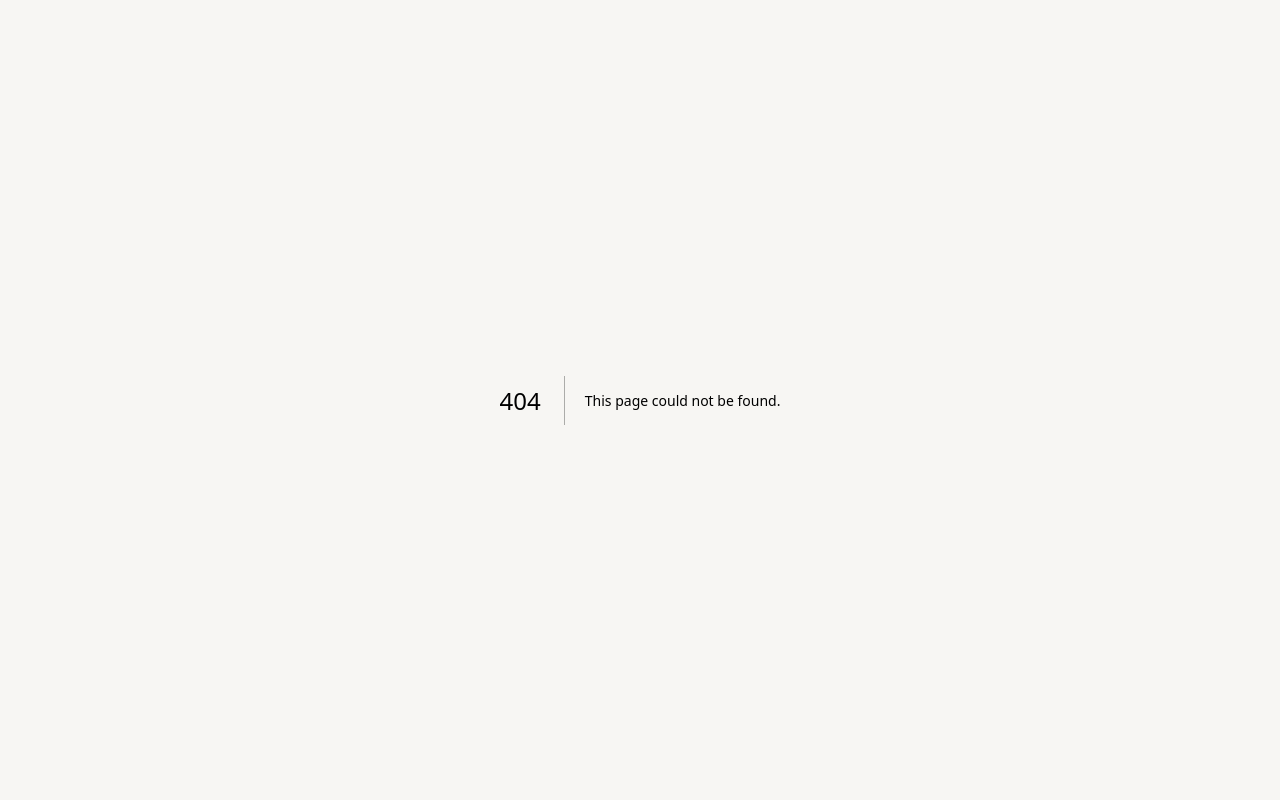
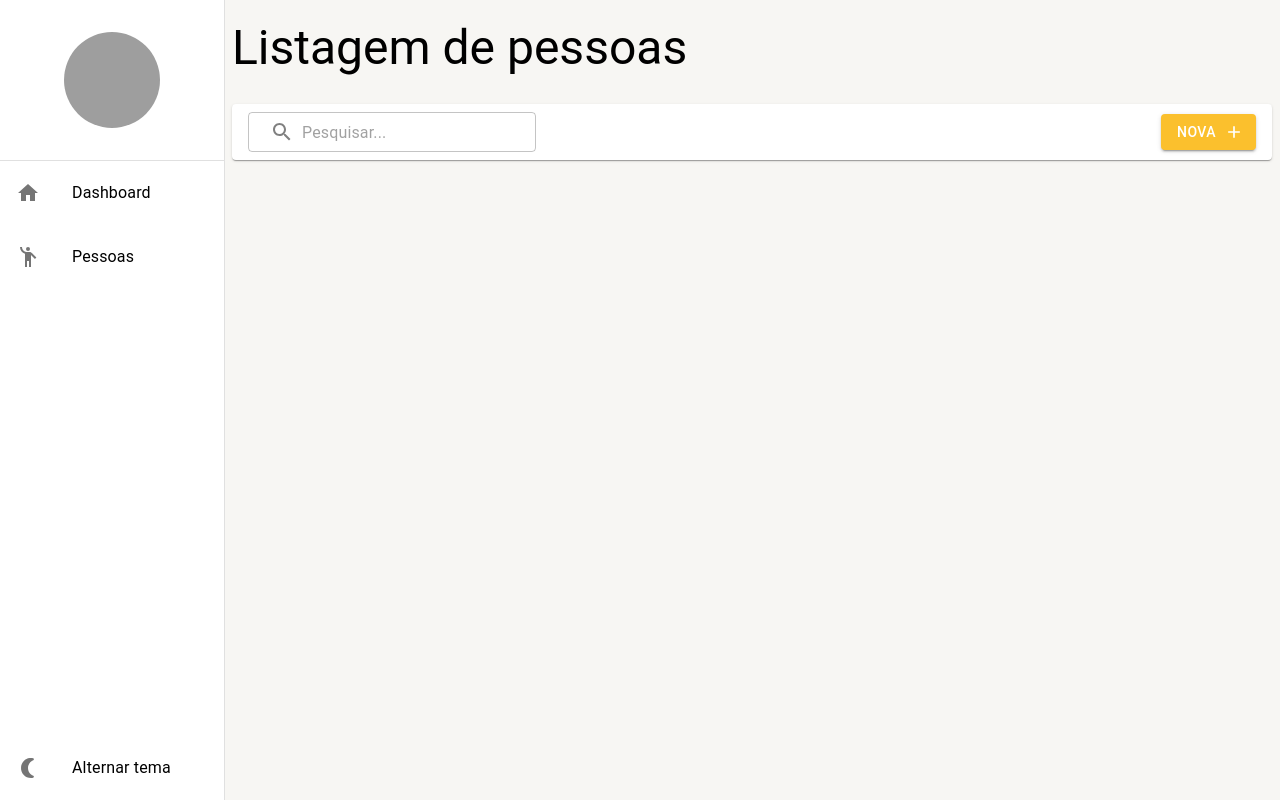
Before and after one commit to Joaorocha07/curso-material-ui, a Next.js app: page /dashboard/pessoas in a window 1280 px wide. Before the commit this address had no page. Built offline with nearby package versions, Linux system fonts and the light colour scheme; data requests are answered from the project's data file; grey boxes are pictures that could not be loaded.

Commit message:
Consultando o backend e montando listagem no React

```diff
--- a/mock/database.json
+++ b/mock/database.json
@@ -2,8 +2,9 @@
     "pessoas": [
         {
             "id": 1,
-            "nome": "João Victor Rocha Santos",
-            "idade": 19
+            "email": "rocha.joao.victor.50@gmail.com",
+            "cidadeId": 1,
+            "nomeCompleto": "João Victor Rocha Santos"
         }
     ]
 }
--- a/src/app/dashboard/components/SelectionMenus.tsx
+++ b/src/app/dashboard/components/SelectionMenus.tsx
@@ -9,8 +9,8 @@ import {
 
 // icons
 import HomeIcon from '@mui/icons-material/Home'
-import LocationCityIcon
-  from '@mui/icons-material/LocationCity'
+import EmojiPeopleIcon
+  from '@mui/icons-material/EmojiPeople'
 import NightlightRoundIcon
   from '@mui/icons-material/NightlightRound'
 
@@ -37,13 +37,13 @@ export default function SelectionMenus() {
           <HomeIcon />
         </MenuItens>
         <MenuItens
-          text='Cidades'
-          link='/dashboard/cidades'
+          text='Pessoas'
+          link='/dashboard/pessoas'
           onClick={
             isMobile ? toggleDrawerOpen : undefined
           }
         >
-          <LocationCityIcon />
+          <EmojiPeopleIcon />
         </MenuItens>
       </Box>
       <Box>
--- a/src/app/dashboard/cidades/components/ListagemDeCidades.tsx
+++ b/src/app/dashboard/pessoas/components/ListagemDePessoas.tsx
@@ -3,28 +3,41 @@
 import FerramentasListagem from '@/shared/components/ferramentas-listagem/FerramentasListagem'
 import LayoutBaseDePagina from
   '@/shared/layouts/LayoutBaseDePagina'
+import { PessoasService } from '@/shared/services/api/pessoas/PessoasService'
 import { useEffect, useState } from 'react'
 
-export default function ListagemDeCidades() {
+export default function ListagemDePessoas() {
   const [busca, setBusca] = useState<string>('')
 
   const handleInputChange = (texto: string) => {
     setBusca(texto)
     const queryString = texto.trim() !== '' ? `?busca=${texto}` : ''
-    window.history.pushState({}, '', `/dashboard/cidades${queryString}`)
+    window.history.pushState({}, '', `/dashboard/pessoas${queryString}`)
   }
 
-  useEffect(() => {
+  const limpaBuscar = () => {
     const params = new URLSearchParams(window.location.search)
     const buscaParam = params.get('busca')
     if (buscaParam) {
       setBusca(buscaParam)
     }
-  }, [])
+  }
+
+  useEffect(() => {
+    void limpaBuscar()
+    PessoasService.getAll(1, busca)
+      .then((result) => {
+        if(result instanceof Error) {
+          alert(result.message)
+          return
+        }
+        console.log(result)
+      })
+  }, [busca])
 
   return (
     <LayoutBaseDePagina
-      titulo="Listagem de cidades"
+      titulo="Listagem de pessoas"
       barraDeFerramentas={
         <FerramentasListagem
           textoBotaoNovo='Nova'
@@ -34,7 +47,6 @@ export default function ListagemDeCidades() {
         />
       }
     >
-
     </LayoutBaseDePagina>
   )
 }
--- /dev/null
+++ b/src/app/dashboard/pessoas/page.tsx
@@ -0,0 +1,11 @@
+import ListagemDePessoas
+  from './components/ListagemDePessoas'
+
+
+export default function Cidades() {
+  return (
+    <>
+      <ListagemDePessoas />
+    </>
+  )
+}
```
Also changed, not shown: src/app/dashboard/cidades/page.tsx (deleted, +0 -10 lines), src/app/dashboard/pessoas/layout.tsx (renamed from src/app/dashboard/cidades/layout.tsx).
